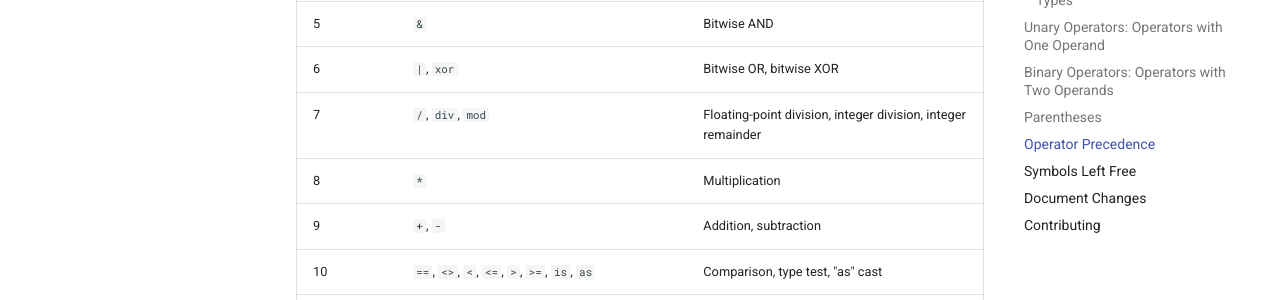
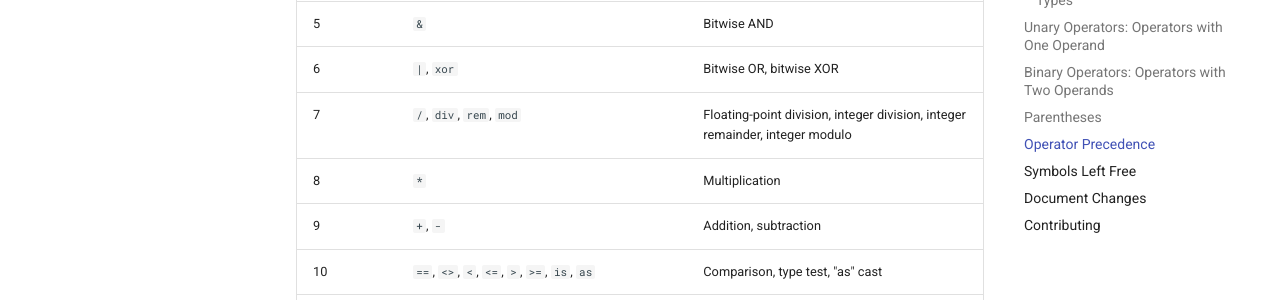
Before and after one commit to nvitya/pluops, an MkDocs documentation site: the page built from docs/index.md, in a window 1280 px wide and 1400 px high, scrolled down 5504 px. Shown: the part 153-453 px from the top of the window. Built offline with MkDocs 1.6.1 and Material for MkDocs 9.7.7, drawn with Linux system fonts in a browser that asks for light colours; comment, search, counter and statistics services are not loaded; some of the changed text lies outside the part shown.

Commit message:
`rem` added to the operator precedence

```diff
--- a/docs/index.md
+++ b/docs/index.md
@@ -97,7 +97,7 @@ Precedence is listed from highest to lowest.
 | 4 | `<<`, `>>` | Bit shifts |
 | 5 | `&` | Bitwise AND |
 | 6 | <code>&#124;</code>, `xor` | Bitwise OR, bitwise XOR |
-| 7 | `/`, `div`, `mod` | Floating-point division, integer division, integer remainder |
+| 7 | `/`, `div`, `rem`, `mod` | Floating-point division, integer division, integer remainder, integer modulo |
 | 8 | `*` | Multiplication |
 | 9 | `+`, `-` | Addition, subtraction |
 | 10 | `==`, `<>`, `<`, `<=`, `>`, `>=`, `is`, `as` | Comparison, type test, "as" cast |
@@ -129,7 +129,7 @@ Precedence is listed from highest to lowest.
 
 | Version | Date (ISO) | Persons | Changes |
 | --- | --- | --- | --- |
-| 1.2 | 2026-09-04 | Viktor Guáth-Nagy | `==` and `<>` operator rules with `bool` described
+| 1.2 | 2026-09-04 | Viktor Guáth-Nagy | `==` and `<>` operator rules with `bool` described, `rem` added to the operator precedence
 | 1.1 | 2026-09-03 | Viktor Guáth-Nagy | Added `rem` operator<br>corrected `==`, `<>` and `!=` valid with bool
 | 1.0 | 2026-08-23 | Viktor Guáth-Nagy | Initial version
 
```
